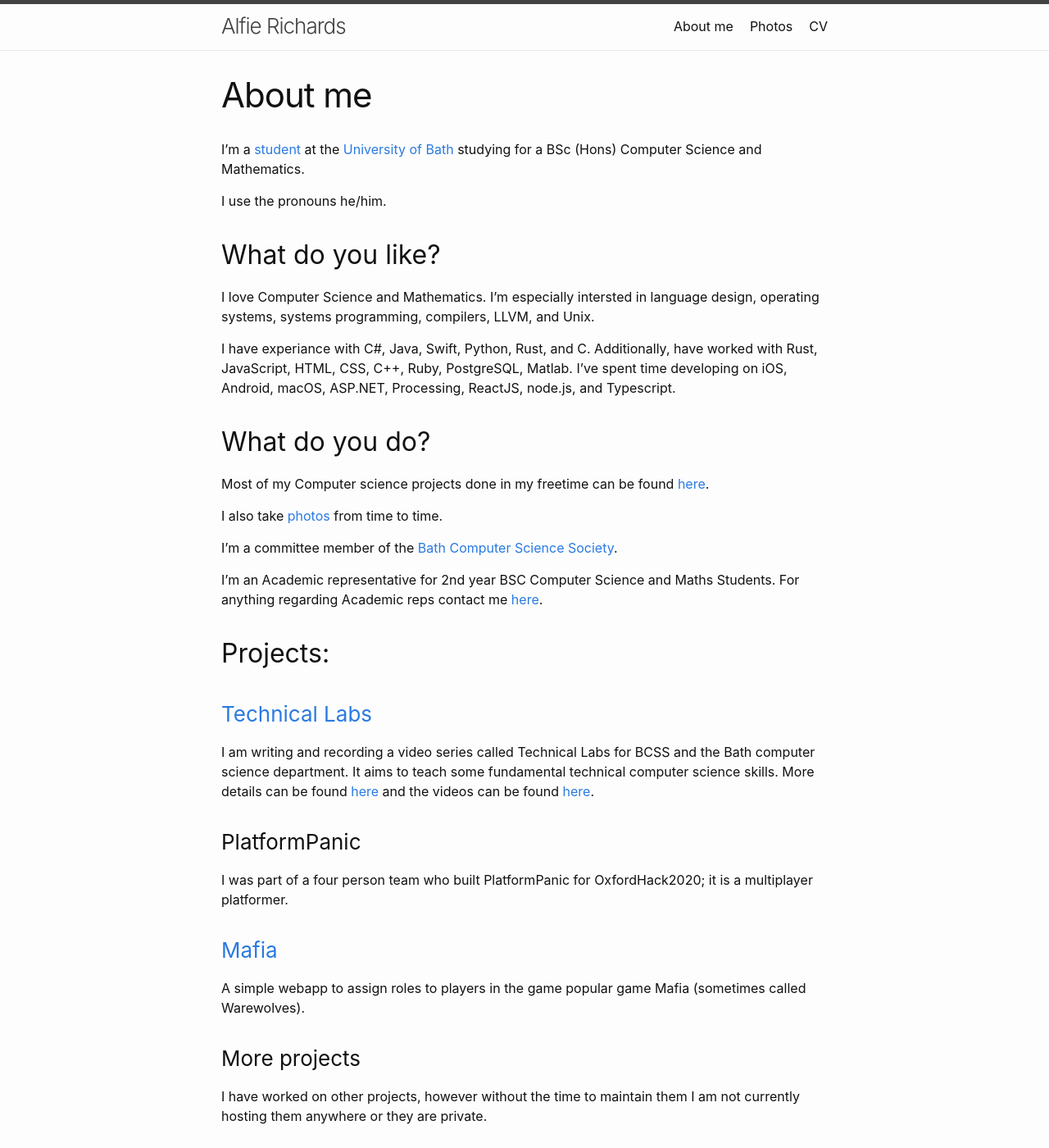
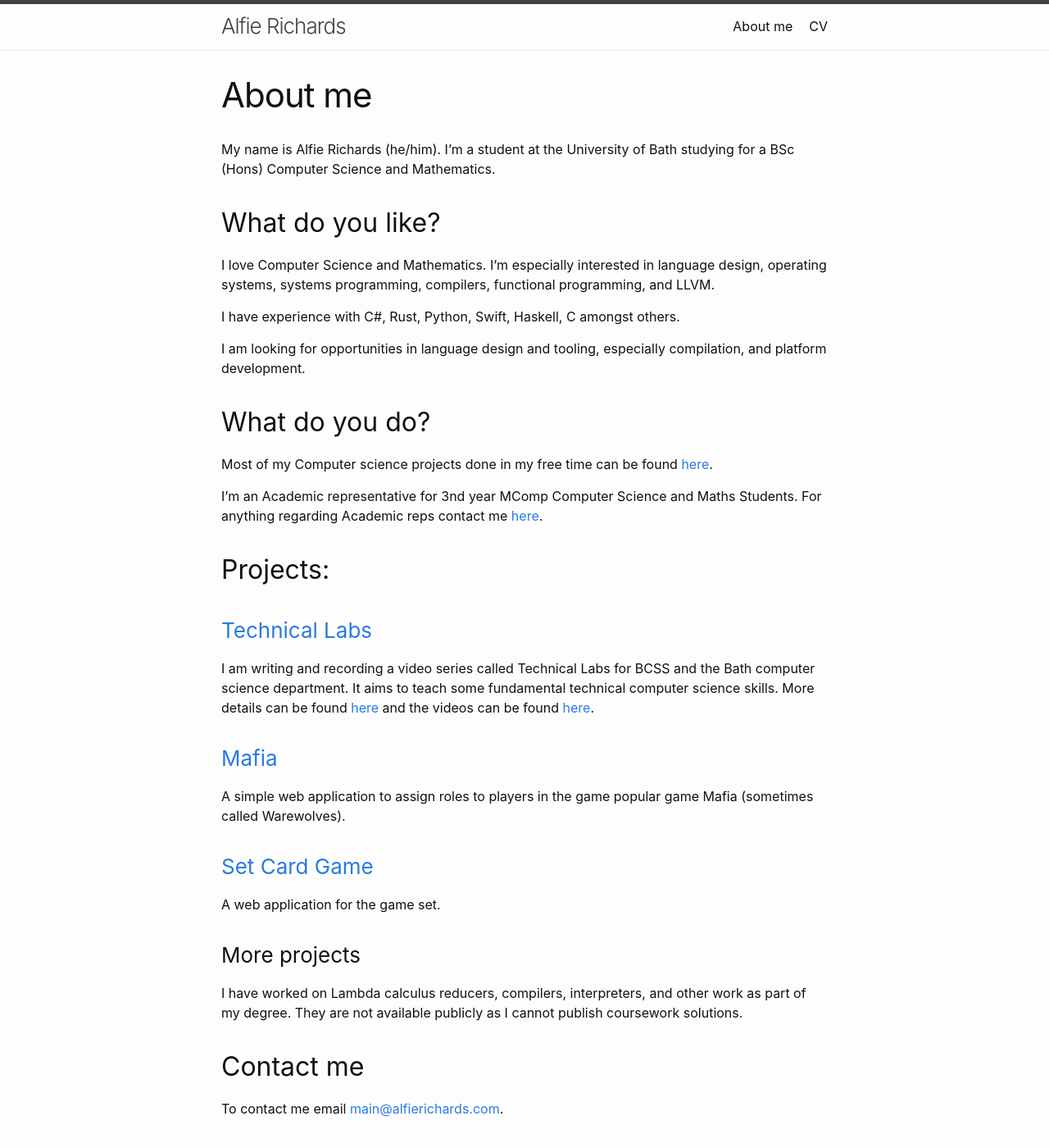
Before and after one commit to AlfGalf/jekyllWebsite, a Jekyll site: the page built from index.md, in a window 1280 px wide and 1400 px high. Shown: the whole window at 82% size. Built offline with Jekyll 4.4.1, drawn with Linux system fonts in a browser that asks for light colours.

Commit message:
update, remove photos, update CV

```diff
--- a/Gemfile
+++ b/Gemfile
@@ -4,3 +4,5 @@ source "https://rubygems.org"
 
 gem "jekyll"
 gem "kramdown-parser-gfm"
+
+gem "webrick", "~> 1.7"
--- a/index.md
+++ b/index.md
@@ -5,60 +5,56 @@ permalink: /
 ---
 <title>About Me</title>
 
-I'm a [student](https://people.bath.ac.uk/ar2227/) at the [University of
-Bath](https://www.bath.ac.uk) studying for a BSc (Hons) Computer Science and
-Mathematics.
-
-I use the pronouns he/him.
+My name is Alfie Richards (he/him). I'm a student at the University of Bath
+studying for a BSc (Hons) Computer Science and Mathematics.
 
 What do you like?
 -----------------
 
-I love Computer Science and Mathematics. I'm especially intersted in language
-design, operating systems, systems programming, compilers, LLVM, and Unix.
+I love Computer Science and Mathematics. I'm especially interested in language
+design, operating systems, systems programming, compilers, functional
+programming, and LLVM.
 
-I have experiance with C#, Java, Swift, Python, Rust, and C. Additionally, have
-worked with Rust, JavaScript, HTML, CSS, C++, Ruby, PostgreSQL, Matlab. I've
-spent time developing on iOS, Android, macOS, ASP.NET, Processing, ReactJS,
-node.js, and Typescript.
+I have experience with C#, Rust, Python, Swift, Haskell, C amongst others.
+
+I am looking for opportunities in language design and tooling, especially
+compilation, and platform development.
 
 What do you do?
 ---------------
 
-Most of my Computer science projects done in my freetime can be found
+Most of my Computer science projects done in my free time can be found
 [here](https://github.com/AlfGalf?tab=repositories).
 
-I also take [photos](/photos.html) from time to time.
-
-I'm a committee member of the [Bath Computer Science Society](https://www.thesubath.com/bcss/).
-
-I'm an Academic representative for 2nd year BSC Computer Science and Maths Students. For anything
-regarding Academic reps contact me [here](mailto:ar2227@bath.ac.uk).
+I'm an Academic representative for 3nd year MComp Computer Science and Maths
+Students. For anything regarding Academic reps contact me
+[here](mailto:ar2227@bath.ac.uk).
 
 Projects:
 ---------
 
 ### [Technical Labs](https://www.technical-labs.link/)
 
-I am writing and recording a video series called Technical Labs for BCSS and the Bath computer
-science department. It aims to teach some fundamental technical computer science skills. More
-details can be found [here](https://bath-bcss.github.io/Technical-Labs/) and the videos can be found
+I am writing and recording a video series called Technical Labs for BCSS and the
+Bath computer science department. It aims to teach some fundamental technical
+computer science skills. More details can be found
+[here](https://bath-bcss.github.io/Technical-Labs/) and the videos can be found
 [here](https://www.youtube.com/playlist?list=PLT4sucrjsqF8kvZFcRvxfhWuTvjKrXYzE).
-
-### PlatformPanic
-
-I was part of a four person team who built PlatformPanic for OxfordHack2020; it
-is a multiplayer platformer.
 
 ### [Mafia](https://mafia.alfierichards.com)
 
-A simple webapp to assign roles to players in the game popular game Mafia (sometimes called
-Warewolves).
+A simple web application to assign roles to players in the game popular game
+Mafia (sometimes called Warewolves).
+
+### [Set Card Game](https://setcardgame.onrender.com)
+
+A web application for the game set.
 
 ### More projects
 
-I have worked on other projects, however without the time to maintain them I am
-not currently hosting them anywhere or they are private.
+I have worked on Lambda calculus reducers, compilers, interpreters, and other
+work as part of my degree. They are not available publicly as I cannot publish
+coursework solutions.
 
 Contact me
 ----------
```
Also changed, not shown: photos.md (deleted, +0 -12 lines), photos/bath.md (deleted, +0 -10 lines), photos/dog.md (deleted, +0 -10 lines), photos/nature.md (deleted, +0 -10 lines), photos/scotland2020.md (deleted, +0 -10 lines), 12 other files.
